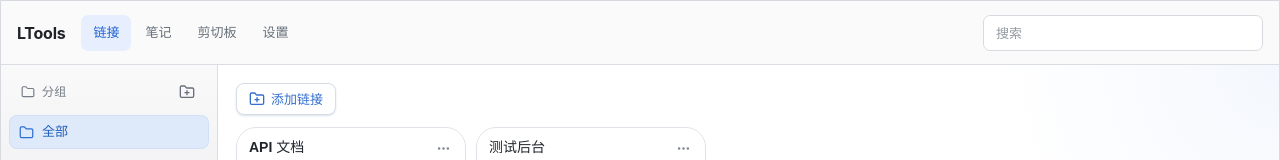
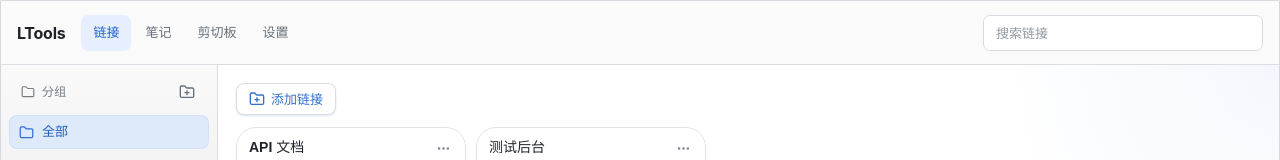
Before and after one commit to LJL0906/LTools, a React (Vite) app: page /links in a window 1280 px wide. Shown: the top 160 px of the page. Built offline with nearby package versions, Linux system fonts and the light colour scheme.

Commit message:
fix(ui): unify search placeholder across modules
- links placeholder 搜索 -> 搜索链接 (consistent 搜索XX pattern)
- replace placeholder string comparison with explicit compactSearch prop

```diff
--- a/src/components/layout/AppShell.tsx
+++ b/src/components/layout/AppShell.tsx
@@ -3,7 +3,7 @@ import { Outlet, useLocation } from "react-router-dom";
 import { TopNavigation } from "./TopNavigation";
 
 const searchPlaceholders: Record<string, string | undefined> = {
-  "/links": "搜索",
+  "/links": "搜索链接",
   "/notes": "搜索笔记",
   "/clipboard": "搜索剪切板",
 };
@@ -23,6 +23,7 @@ export function AppShell() {
   return (
     <div className="app-frame">
       <TopNavigation
+        compactSearch={pathname === "/links"}
         onSearchChange={setSearchQuery}
         searchPlaceholder={searchPlaceholders[pathname]}
         searchValue={searchQuery}
--- a/src/components/layout/TopNavigation.tsx
+++ b/src/components/layout/TopNavigation.tsx
@@ -9,12 +9,14 @@ const modules = [
 ];
 
 interface TopNavigationProps {
+  compactSearch?: boolean;
   onSearchChange: (value: string) => void;
   searchPlaceholder?: string;
   searchValue: string;
 }
 
 export function TopNavigation({
+  compactSearch = false,
   onSearchChange,
   searchPlaceholder,
   searchValue,
@@ -38,7 +40,7 @@ export function TopNavigation({
       {searchPlaceholder ? (
         <SearchBox
           aria-label={searchPlaceholder}
-          className={searchPlaceholder === "搜索" ? "search-box--compact" : ""}
+          className={compactSearch ? "search-box--compact" : ""}
           onChange={(event) => onSearchChange(event.target.value)}
           placeholder={searchPlaceholder}
           value={searchValue}
--- a/src/test/setup.ts
+++ b/src/test/setup.ts
@@ -49,12 +49,16 @@ if (!Element.prototype.scrollIntoView) {
 
 // jsdom 未实现 Text/Range 的 getClientRects；ProseMirror 的 scrollToSelection
 // （coordsAtPos → singleRect）会调用，缺失时异步抛出 TypeError。
-if (typeof Text.prototype.getClientRects !== "function") {
-  Text.prototype.getClientRects = () => [];
+// 注意：TS lib.dom 未声明 Text.getClientRects，需断言访问。
+const textPrototype = Text.prototype as unknown as {
+  getClientRects?: () => DOMRectList;
+};
+if (typeof textPrototype.getClientRects !== "function") {
+  textPrototype.getClientRects = () => [] as unknown as DOMRectList;
 }
 
 if (typeof Range.prototype.getClientRects !== "function") {
-  Range.prototype.getClientRects = () => [];
+  Range.prototype.getClientRects = () => [] as unknown as DOMRectList;
 }
 
 // jsdom 未实现 elementFromPoint / caretRangeFromPoint，ProseMirror 的点击命中检测
```
Also changed, not shown: 1 other file (tests, documents, lock files or other folders).
